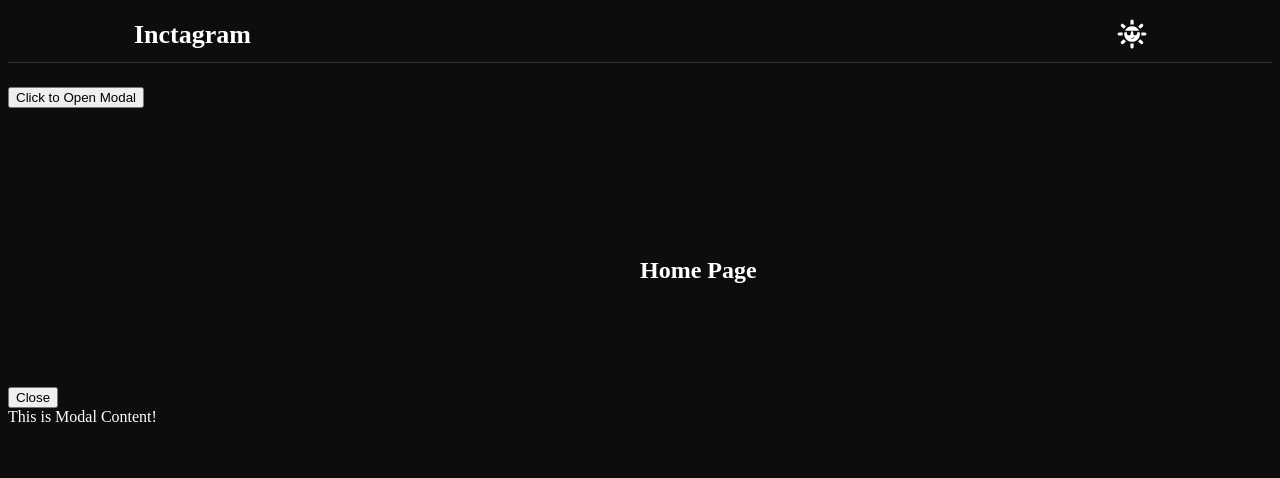
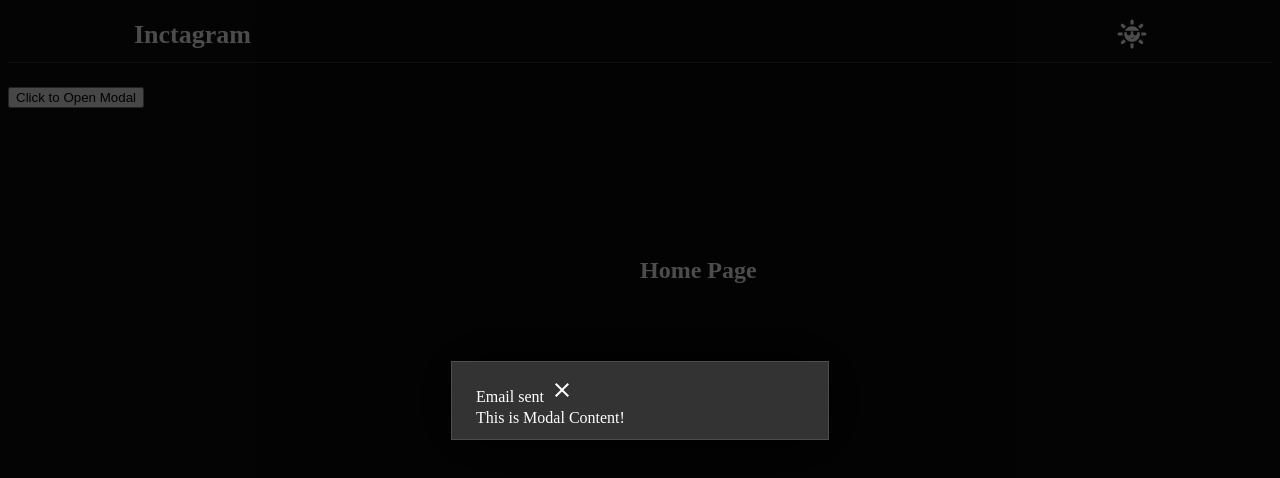
Before and after one commit to sousva/inctagram, a Next.js app: page / in a window 1280 px wide. Both pictures are taken after a click on the button "Click to Open Modal". Shown: the top 478 px of the page. Built offline with nearby package versions, Linux system fonts and the light colour scheme.

Commit message:
feat: add BaseModal with styles (is ready for use)

```diff
--- a/src/app/page.tsx
+++ b/src/app/page.tsx
@@ -9,7 +9,7 @@ export default function Page() {
     return (
         <HomePageStyled>
             <h1>Home Page</h1>
-            <Modal handleClose={() => setIsOpen(false)} isOpen={isOpen}>
+            <Modal handleClose={() => setIsOpen(false)} isOpen={isOpen} title={'Email sent'}>
                 This is Modal Content!
             </Modal>
             <button onClick={() => setIsOpen(true)}>Click to Open Modal</button>
--- a/src/common/components/Modal/BaseModal.tsx
+++ b/src/common/components/Modal/BaseModal.tsx
@@ -1,15 +1,77 @@
-import {ReactNode, useEffect} from 'react'
+import React, {ReactNode, useEffect} from 'react'
 import {ReactPortal} from 'common/components/Modal/ReactPortal'
+import styled from 'styled-components'
+import {IconButton} from 'common/components/IconButton/IconButton'
+import CloseIconWhite from './../../assets/icons/closeWhite.svg'
+import CloseIconDark from './../../assets/icons/closeBlack.svg'
+import {useAppSelector} from 'common/hooks/useAppDispatch'
 
+const ModalWrapper = styled.div`
+    display: none;
+    position: fixed;
+    top: 0;
+    left: 0;
+    height: 100vh;
+    width: 100vw;
+    z-index: 999;
+
+    &.open {
+        display: flex;
+        justify-content: center;
+        align-items: center;
+        background-color: rgba(0, 0, 0, 0.7);
+    }
+`
+const ModalContent = styled.div`
+    padding: 12px 24px;
+    background-color: ${props => props.theme.palette.dark['300']};
+    width: 378px;
+    overflow: auto;
+    box-shadow: 0 0 70px 10px #000;
+    border: 1px solid ${props => props.theme.palette.dark['100']};
+    transform: scale(0.5);
+    color: ${props => props.theme.textColor};
+    transition: 1s linear;
+
+    &.open {
+        transform: scale(1);
+        transition: 1s linear;
+    }
+
+    .header {
+      display: flex;
+      justify-content: space-between;
+      align-items: center;
+      background-color: inherit;
+      margin-bottom: 20px;
+      font-weight: 700;
+      font-size: 20px;
+      padding-bottom: 12px;
+      border-bottom: 1px solid ${props =>
+          props.theme.name === 'dark' ? props.theme.palette.dark['100'] : props.theme.palette.light['100']};
+`
 type Props = {
     children: ReactNode
     isOpen: boolean
     handleClose: () => void
+    title: string
 }
-export const Modal = ({children, isOpen, handleClose}: Props) => {
+export const Modal = ({children, isOpen, handleClose, title}: Props) => {
+    const theme = useAppSelector(state => state.appReducer.theme)
+    const handleCloseModal = () => {
+        document.body.classList.remove('isModalOpen')
+        handleClose()
+    }
+    const onModalClick = (event: React.MouseEvent<HTMLElement>) => {
+        event.stopPropagation()
+    }
+
+    isOpen && document.body.classList.add('isModalOpen')
+
     useEffect(() => {
         const closeOnEscapeKey = (e: KeyboardEvent) => (e.key === 'Escape' ? handleClose() : null)
         document.body.addEventListener('keydown', closeOnEscapeKey)
+
         return () => {
             document.body.removeEventListener('keydown', closeOnEscapeKey)
         }
@@ -19,12 +81,17 @@ export const Modal = ({children, isOpen, handleClose}: Props) => {
 
     return (
         <ReactPortal wrapperId='react-portal-modal-container'>
-            <div className='modal'>
-                <button onClick={handleClose} className='close-btn'>
-                    Close
-                </button>
-                <div className='modal-content'>{children}</div>
-            </div>
+            <ModalWrapper className={isOpen && 'open'} onClick={onModalClick}>
+                <ModalContent className={isOpen && 'open'}>
+                    <div className={'header'}>
+                        {title}
+                        <IconButton onClick={handleCloseModal}>
+                            {theme === 'dark' ? <CloseIconWhite /> : <CloseIconDark />}
+                        </IconButton>
+                    </div>
+                    {children}
+                </ModalContent>
+            </ModalWrapper>
         </ReactPortal>
     )
 }
--- a/src/common/themes/GlobalStyle.tsx
+++ b/src/common/themes/GlobalStyle.tsx
@@ -12,8 +12,12 @@ export const GlobalStyle = createGlobalStyle`
     color: ${props => props.theme.textColor};
     scroll-behavior: smooth;
     text-rendering: optimizeSpeed;
+    height: 100vh;
+    font-family: Inter sans-serif;
 
-    font-family: Inter sans-serif;
+    &.isModalOpen {
+      overflow: hidden;
+    }
   }
 
   input:-webkit-autofill,
--- a/src/common/themes/lightTheme.tsx
+++ b/src/common/themes/lightTheme.tsx
@@ -2,7 +2,7 @@
 import {DefaultTheme} from 'styled-components'
 
 export const lightTheme: DefaultTheme = {
-    name: 'default',
+    name: 'light',
     borderRadius: '4px',
     bodyColor: '#ffffff',
     textColor: '#000000',
--- a/src/common/themes/styled-components.d.ts
+++ b/src/common/themes/styled-components.d.ts
@@ -1,6 +1,7 @@
 import 'styled-components'
 import {NextFont} from 'next/dist/compiled/@next/font'
 import {Interpolation} from 'styled-components/dist/types'
+import {ThemeAppType} from 'redux/appSlice'
 interface IPalette {
     100: string
     300: string
@@ -33,7 +34,7 @@ interface ITypographyType {
 
 declare module 'styled-components' {
     export interface DefaultTheme {
-        name: string
+        name: ThemeAppType
         borderRadius: string
         bodyColor: string
         textColor: string
```
Also changed, not shown: src/common/assets/icons/closeBlack.svg (added), src/common/assets/icons/closeWhite.svg (added).
